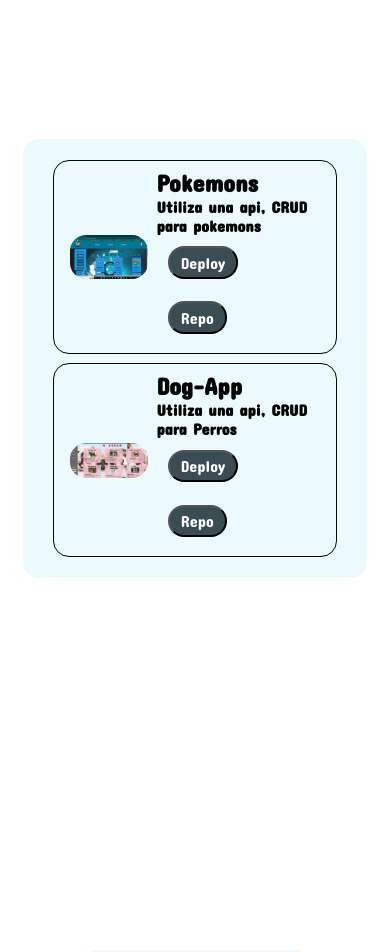
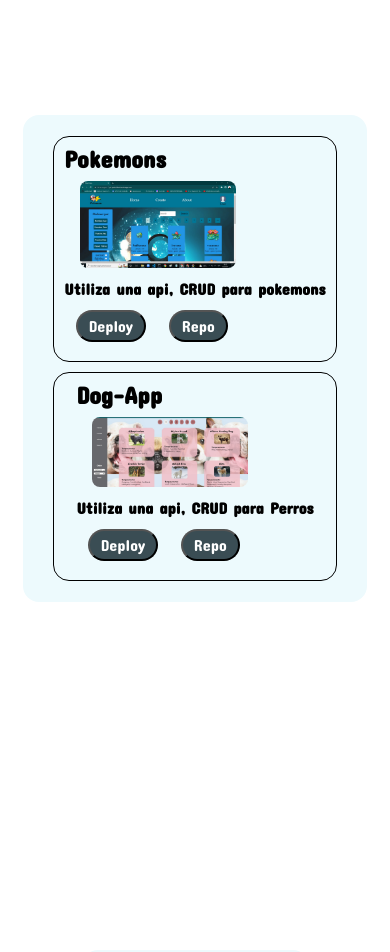
Before and after one commit to pablosingh/mi-cv, a React (Create React App) app: page / in a window 390 px wide. Shown: the part 2300-3252 px from the top of the page. Built offline with nearby package versions, Linux system fonts and the light colour scheme.

Commit message:
fix responsive of proyect

```diff
--- a/src/components/Proyect.jsx
+++ b/src/components/Proyect.jsx
@@ -1,12 +1,14 @@
 import s from '../styles/Proyect.module.css';
+import styled from 'styled-components';
 
 export const Proyect = (props) => {
     const { img, title, description, deploy, repo } = props;
     return (
-        <div className={s.container}>
-            <img src={img} alt='Imagen' className={s.imgProyect}/>
+        <Container>
+            <img src={img} alt='Imagen' className={`image`}/>
             <div>
                 <h2>{title}</h2>
+                <img src={img} alt='Imagen' className={`imagePhone`}/>
                 <p>{description}</p>
                 <div className={s.twoBtn}>
                     <button onClick={ () => {
@@ -21,6 +23,34 @@ export const Proyect = (props) => {
                     >Repo</button>
                 </div>
             </div>
-        </div>
+        </Container>
     )
 };
+
+const Container = styled.div`
+    width: 85%;
+    margin: 0.3em;
+    padding: 0.5em;
+    border: 1px solid black;
+    border-radius: 1em;
+    display: flex;
+    justify-content: space-around;
+    align-items: center;
+    .image{
+        width: 20vw;
+        border-radius: 1em;
+        margin: 0 0.5em;
+        @media(max-width: 768px){
+            display: none;
+        }
+    }
+    .imagePhone{
+        width: 40vw;
+        border-radius: 1em;
+        margin: 0 0.5em;
+        padding: 0.5em 0.5em;
+        @media(min-width: 768px){
+            display: none;
+        }
+    }
+`;
--- a/src/styles/Proyect.module.css
+++ b/src/styles/Proyect.module.css
@@ -1,4 +1,4 @@
-.container{
+/* .container{
     width: 85%;
     margin: 0.3em;
     padding: 0.5em;
@@ -7,7 +7,7 @@
     display: flex;
     justify-content: space-around;
     align-items: center;
-}
+} */
 .btn{
     color: white;
     margin: 0.7em;
@@ -23,8 +23,8 @@
     cursor: pointer;
     background-color: #839d92;
 }
-.imgProyect{
+/* .imgProyect{
     width: 20vw;
     border-radius: 1em;
     margin: 0 0.5em;
-}
+} */
```
